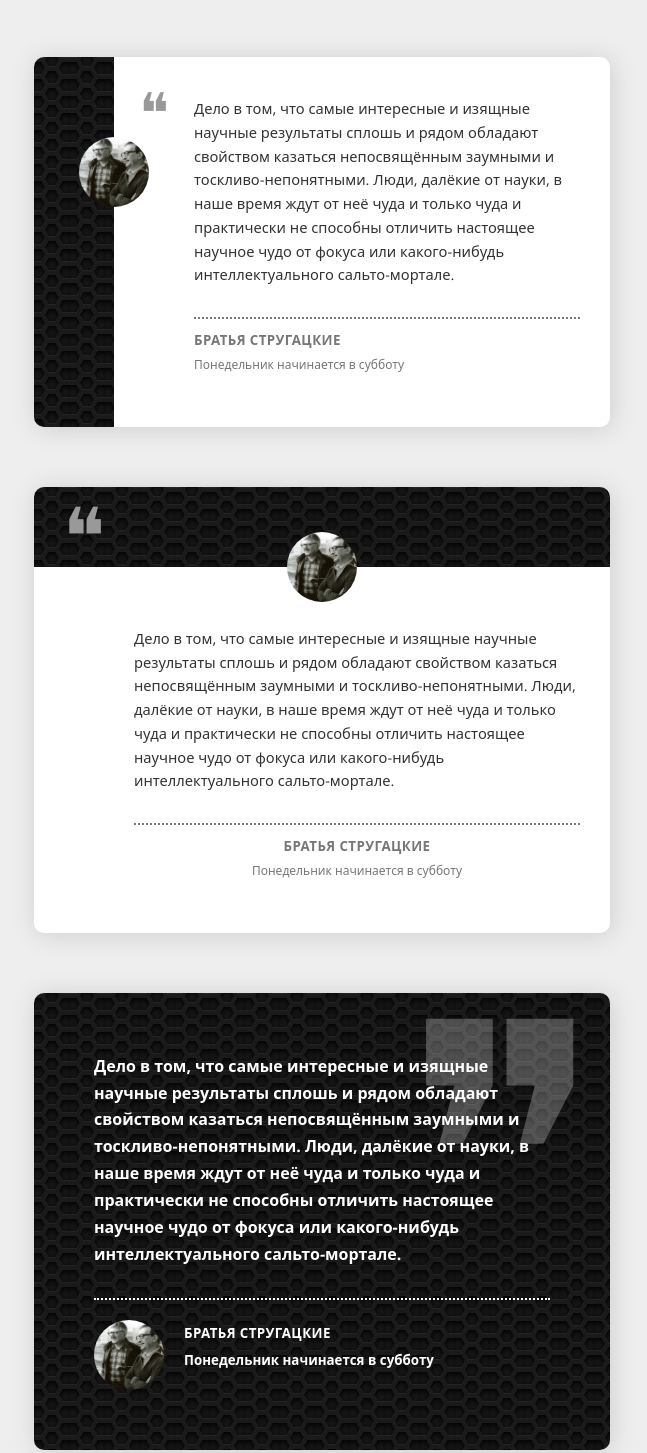
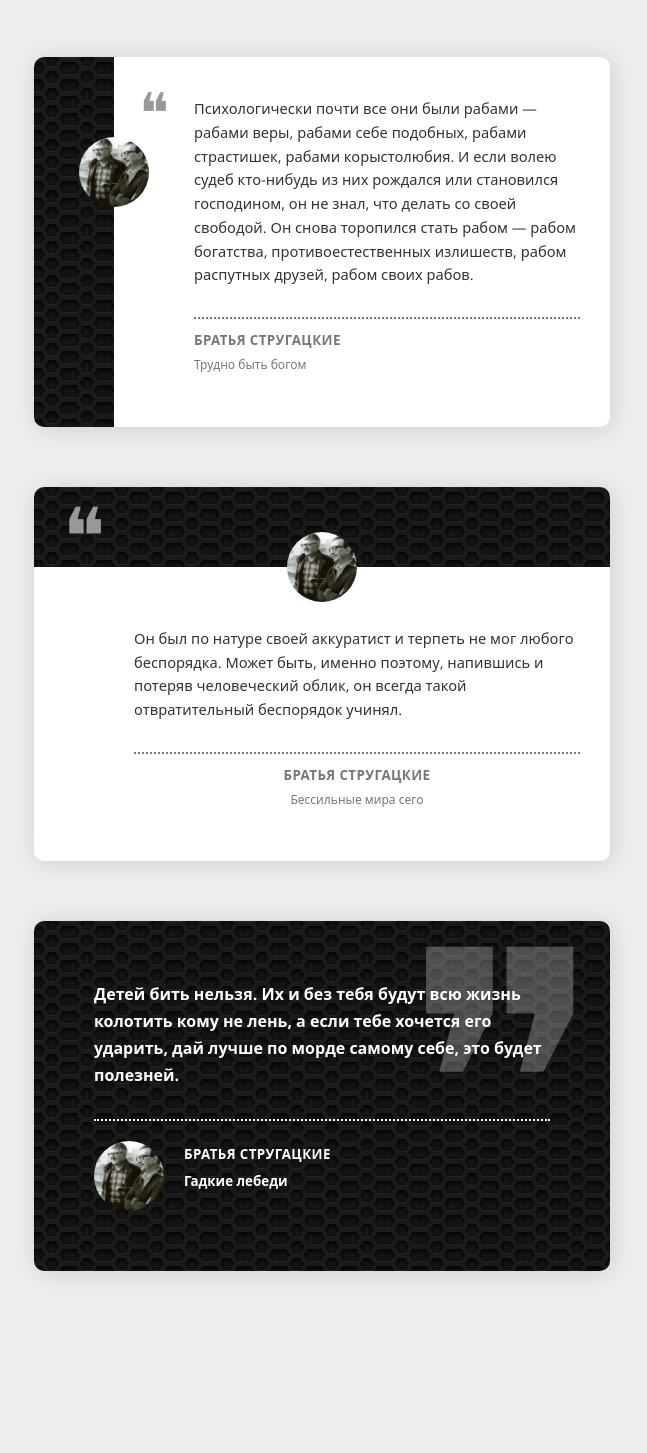
Before and after one commit to taviskaron/t-div-blockquotes, a plain HTML site: page index.html in a window 1280 px wide. Shown: the part 3048-4501 px from the top of the page, without its empty margins (318-965 px from the left). After the commit the page ends 4379 px from the top, so only its background shows below. Drawn offline with nearby package versions, Linux system fonts and the light colour scheme.

Commit message:
Update index.html

```diff
--- a/index.html
+++ b/index.html
@@ -156,15 +156,12 @@
             </div>
             <div class="t-bq-quote-paul-base">
                 <blockquote class="t-bq-quote-paul-text" cite="Strugatsky Brothers">
-                    Дело в том, что самые интересные и изящные научные результаты сплошь и рядом обладают свойством
-                    казаться непосвящённым заумными и тоскливо-непонятными. Люди, далёкие от науки, в наше время ждут от
-                    неё чуда и только чуда и практически не способны отличить настоящее научное чудо от фокуса или
-                    какого-нибудь интеллектуального сальто-мортале.
+                    Психологически почти все они были рабами — рабами веры, рабами себе подобных, рабами страстишек, рабами корыстолюбия. И если волею судеб кто-нибудь из них рождался или становился господином, он не знал, что делать со своей свободой. Он снова торопился стать рабом — рабом богатства, противоестественных излишеств, рабом распутных друзей, рабом своих рабов.
                 </blockquote>
                 <div class="t-bq-quote-paul-meta">
                     <div class="t-bq-quote-paul-meta-info">
                         <div class="t-bq-quote-paul-author"><cite>Братья Стругацкие</cite></div>
-                        <div class="t-bq-quote-paul-source"><span>Понедельник начинается в субботу</span></div>
+                        <div class="t-bq-quote-paul-source"><span>Трудно быть богом</span></div>
                     </div>
                 </div>
             </div>
@@ -186,15 +183,12 @@
 
             <div class="t-bq-quote-jasper-base">
                 <blockquote class="t-bq-quote-jasper-text" cite="Strugatsky Brothers">
-                    Дело в том, что самые интересные и изящные научные результаты сплошь и рядом обладают свойством
-                    казаться непосвящённым заумными и тоскливо-непонятными. Люди, далёкие от науки, в наше время ждут от
-                    неё чуда и только чуда и практически не способны отличить настоящее научное чудо от фокуса или
-                    какого-нибудь интеллектуального сальто-мортале.
+                    Он был по натуре своей аккуратист и терпеть не мог любого беспорядка. Может быть, именно поэтому, напившись и потеряв человеческий облик, он всегда такой отвратительный беспорядок учинял.
                 </blockquote>
                 <div class="t-bq-quote-jasper-meta">
                     <div class="t-bq-quote-jasper-meta-info">
                         <div class="t-bq-quote-jasper-author"><cite>Братья Стругацкие</cite></div>
-                        <div class="t-bq-quote-jasper-source"><span>Понедельник начинается в субботу</span></div>
+                        <div class="t-bq-quote-jasper-source"><span>Бессильные мира сего</span></div>
                     </div>
                 </div>
             </div>
@@ -214,16 +208,13 @@
 
             <div class="t-bq-quote-horace-base">
                 <blockquote class="t-bq-quote-horace-text" cite="Strugatsky Brothers">
-                    Дело в том, что самые интересные и изящные научные результаты сплошь и рядом обладают свойством
-                    казаться непосвящённым заумными и тоскливо-непонятными. Люди, далёкие от науки, в наше время ждут от
-                    неё чуда и только чуда и практически не способны отличить настоящее научное чудо от фокуса или
-                    какого-нибудь интеллектуального сальто-мортале.
+                    Детей бить нельзя. Их и без тебя будут всю жизнь колотить кому не лень, а если тебе хочется его ударить, дай лучше по морде самому себе, это будет полезней.
                 </blockquote>
                 <div class="t-bq-quote-horace-meta">
                     <div class="t-bq-quote-horace-userpic"></div>
                     <div class="t-bq-quote-horace-meta-info">
                         <div class="t-bq-quote-horace-author"><cite>Братья Стругацкие</cite></div>
-                        <div class="t-bq-quote-horace-source"><span>Понедельник начинается в субботу</span></div>
+                        <div class="t-bq-quote-horace-source"><span>Гадкие лебеди</span></div>
                     </div>
                 </div>
             </div>
```
